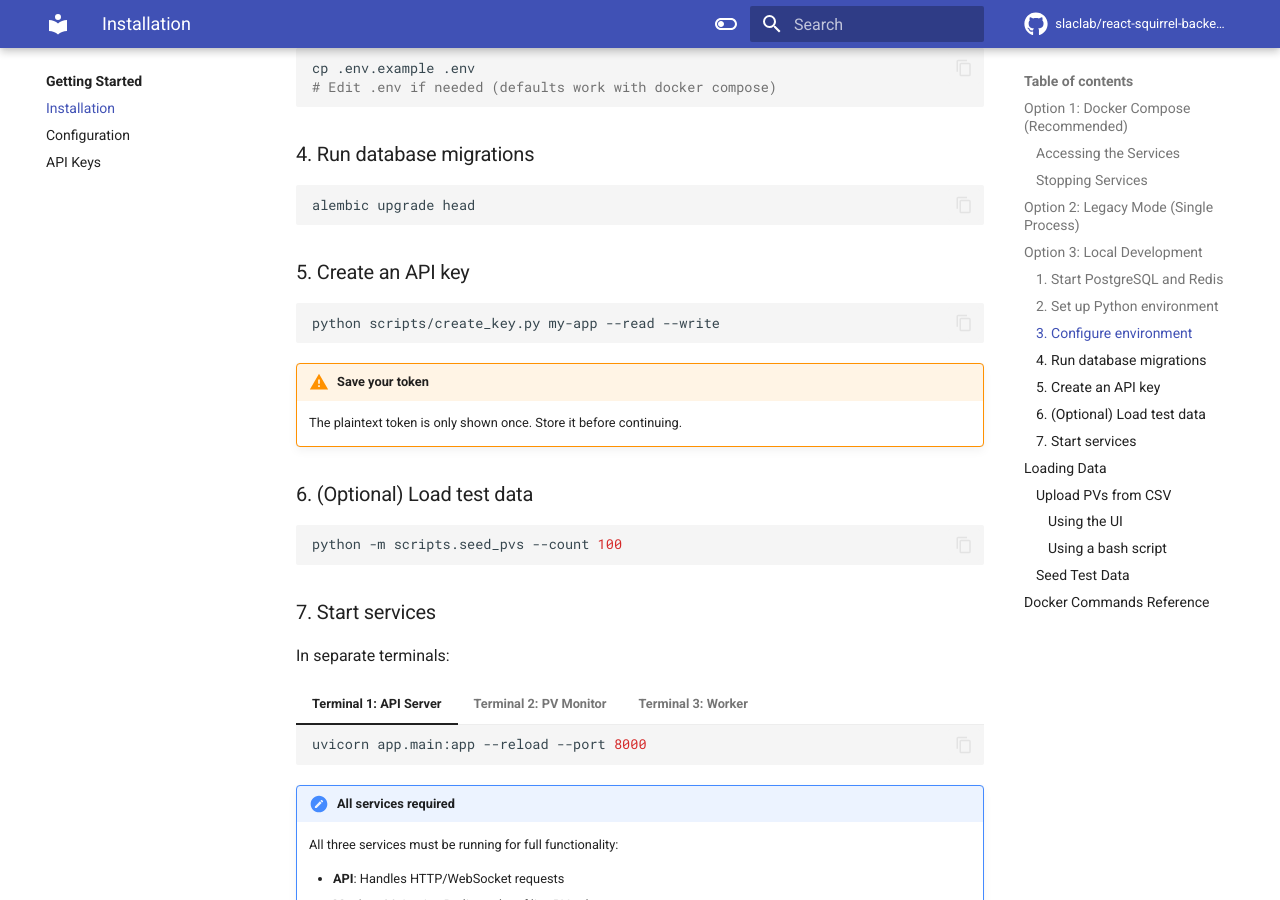
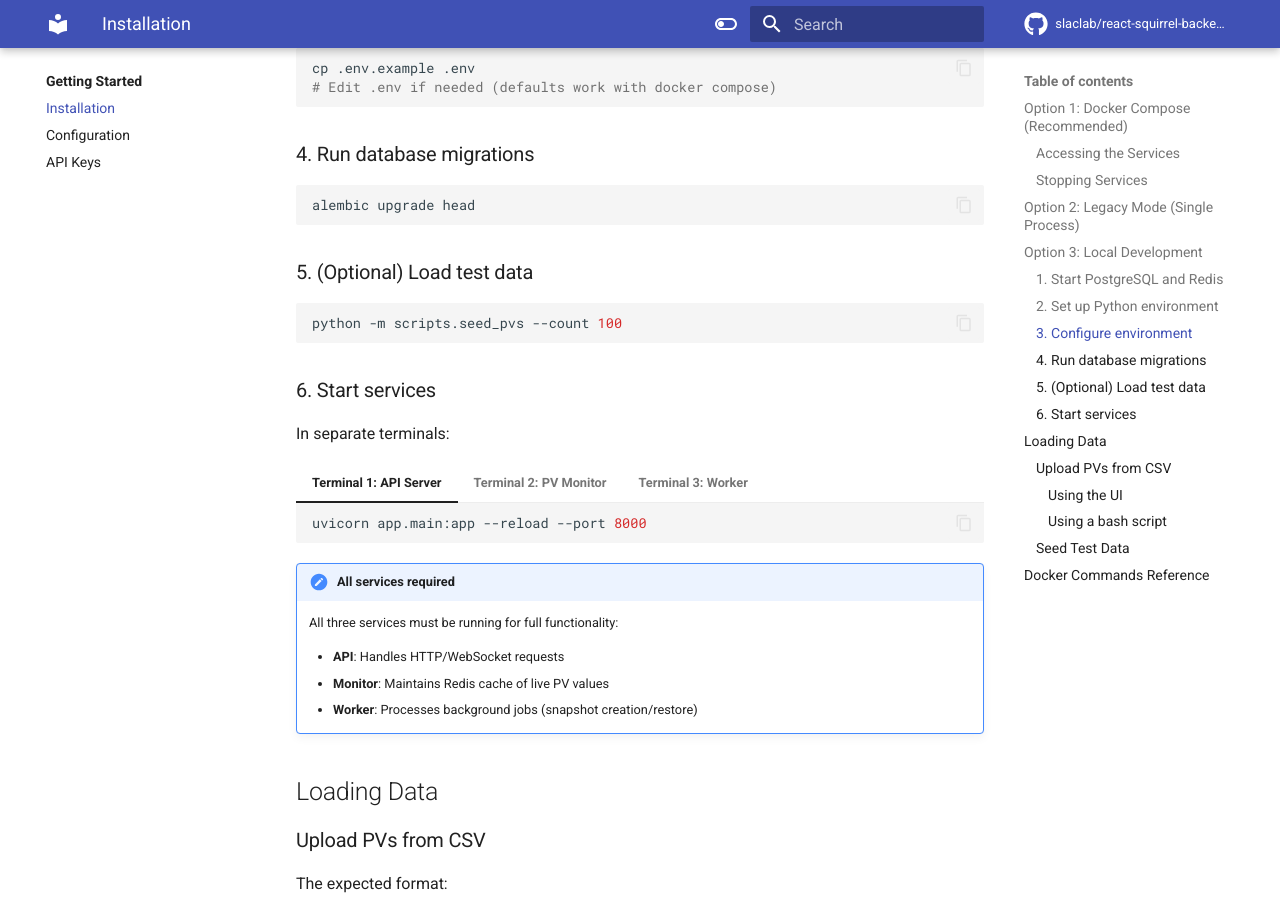
Before and after one commit to slaclab/react-squirrel-backend, an MkDocs documentation site: the page built from docs/getting-started/installation.md, in a window 1280 px wide and 900 px high, scrolled down 2664 px. Built offline with MkDocs 1.6.1 and Material for MkDocs 9.7.7, drawn with Linux system fonts in a browser that asks for light colours; comment, search, counter and statistics services are not loaded.

Commit message:
DOC: Remove references to running script locally & fix script calls

````diff
--- a/docs/getting-started/installation.md
+++ b/docs/getting-started/installation.md
@@ -19,7 +19,7 @@ docker-compose up -d --build
 docker exec squirrel-api alembic upgrade head
 
 # Create an API key (required to use the API)
-docker exec squirrel-api python script/create_key.py my-app --read --write
+docker exec squirrel-api python script/create_key.py <app-name> [--read] [--write]
 ```
 
 !!! warning "Save your token"
@@ -116,22 +116,13 @@ cp .env.example .env
 alembic upgrade head
 ```
 
-### 5. Create an API key
-
-```bash
-python scripts/create_key.py my-app --read --write
-```
-
-!!! warning "Save your token"
-    The plaintext token is only shown once. Store it before continuing.
-
-### 6. (Optional) Load test data
+### 5. (Optional) Load test data
 
 ```bash
 python -m scripts.seed_pvs --count 100
 ```
 
-### 7. Start services
+### 6. Start services
 
 In separate terminals:
 
````
Also changed, not shown: docs/api-reference/index.md (+1 -4 lines), docs/getting-started/api-keys.md (+1 -7 lines), docs/getting-started/index.md (+1 -1 lines).
